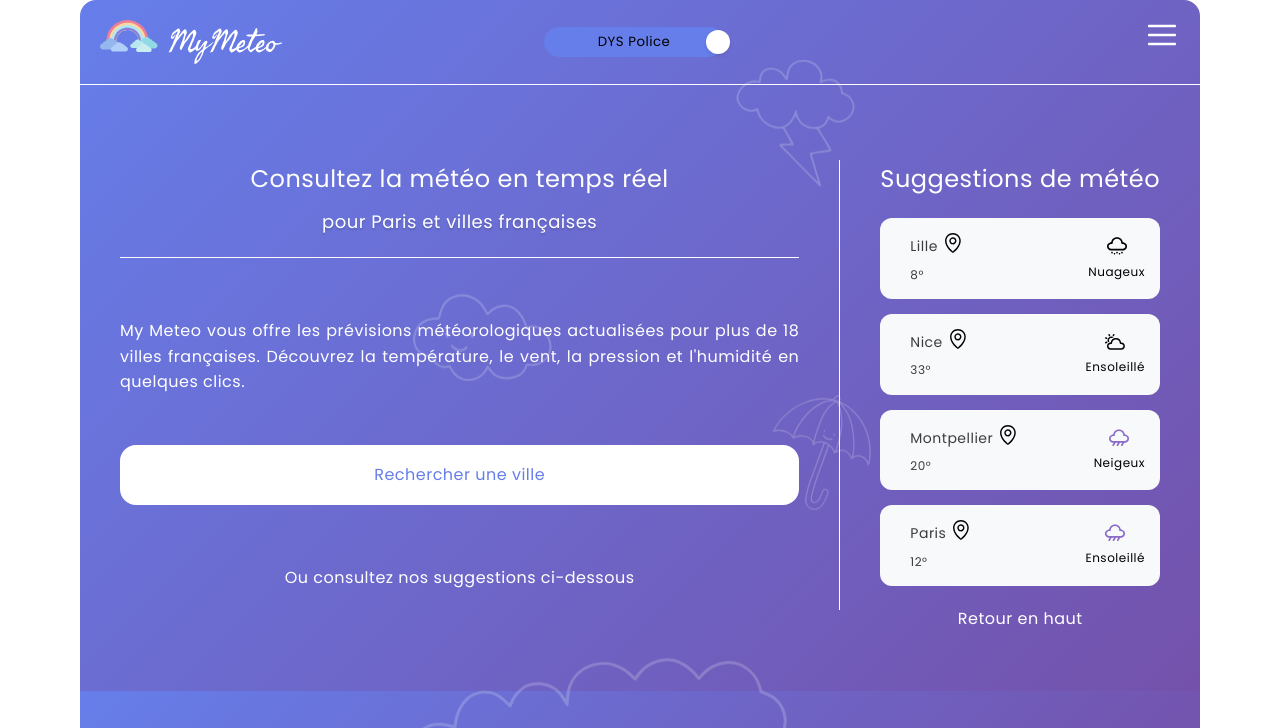
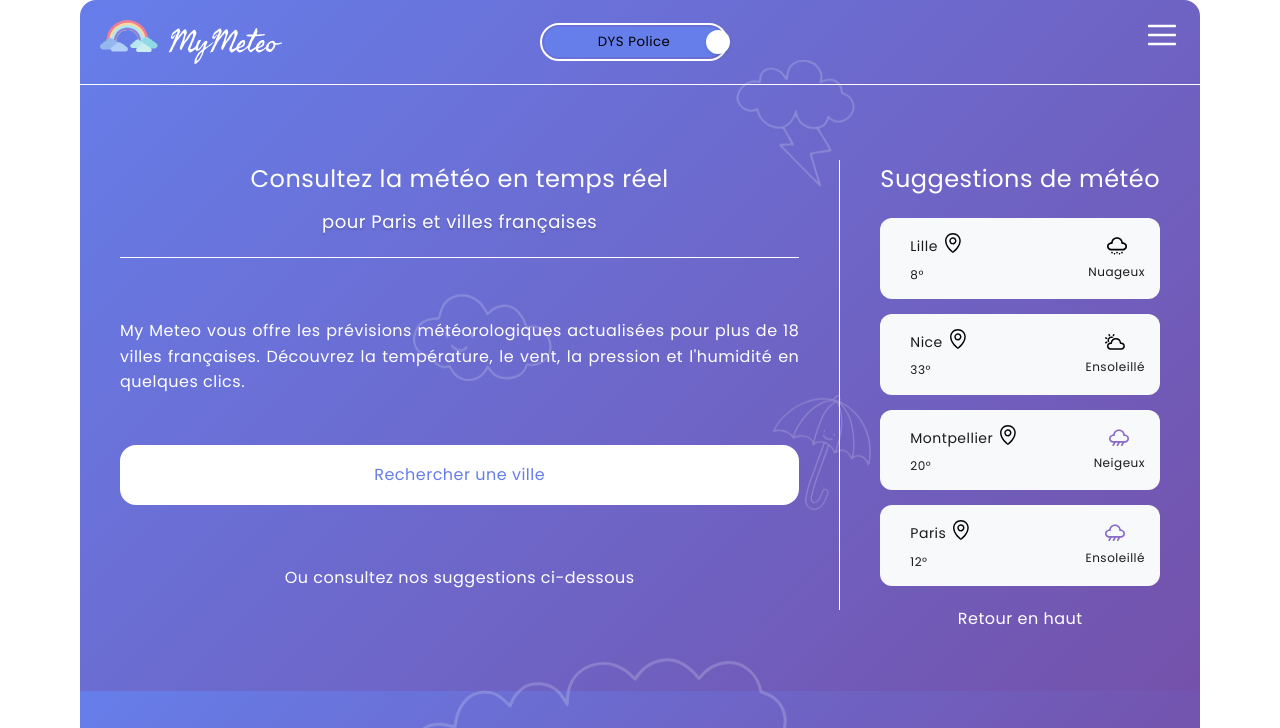
Before and after one commit to arnaudbregere/my-meteo, a plain HTML site: page index.html in a window 1280 px wide. Both pictures are taken after a click on the button "CLASSIQUE Police". Shown: the top 728 px of the page. Drawn offline with Linux system fonts and the light colour scheme; no server answers; a web font is replaced by a local one.

Commit message:
Audit RGAA : wave extension + add contrast & outline dys font toggle

```diff
--- a/assets/css/accessibility.css
+++ b/assets/css/accessibility.css
@@ -2,7 +2,7 @@
 /* Fallback police :
    si OpenDyslexic non chargée, retour sur Poppins / sans-serif */
 
-  @font-face {
+@font-face {
   font-family: 'Open-Dyslexic';
   font-style: normal;
   font-weight: 400;
@@ -17,6 +17,24 @@
   letter-spacing: 0.5px !important;
 }
 
+/* ===== CONTRASTE ===== */
+.dyslexic-font .meteo-city,
+.dyslexic-font .meteo-temperature,
+.dyslexic-font .meteo-weather p {
+  color: #1a1a1a !important;
+}
+
+.meteo-city {
+  color: #1a1a1a;
+}
+
+.meteo-temperature {
+  color: #1a1a1a;
+}
+
+.meteo-weather p {
+  color: #1a1a1a;
+}
 
 /* Conteneur toggle + label */
 .accessibility-container {
@@ -61,6 +79,11 @@
   outline: none;
 }
 
+.accessibility-toggle:focus {
+  outline: 2px solid var(--color-white);
+  outline-offset: 2px;
+}
+
 /* Cercle du toggle */
 .accessibility-toggle::before {
   content: '';
```
